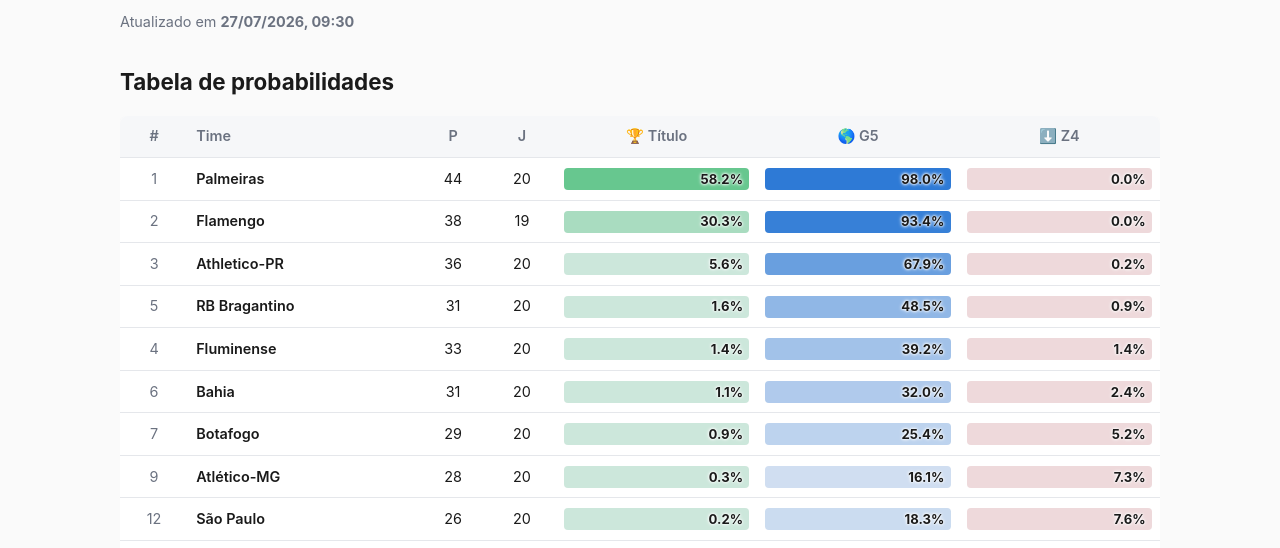
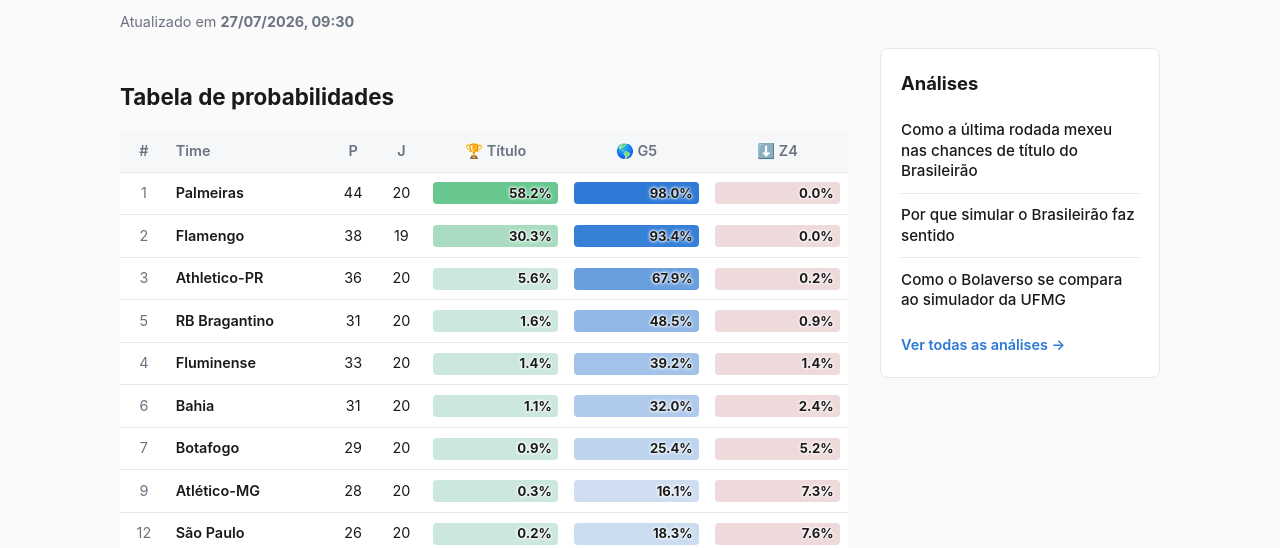
Before and after one commit to fdoped/brasilsim, an Astro site: page / in a window 1280 px wide. Shown: the part 223-771 px from the top of the page. Built offline with nearby package versions, Linux system fonts and the light colour scheme; Astro itself is replaced by a stand-in of ours.

Commit message:
adiciona barra lateral com artigos na home

```diff
--- a/src/pages/index.astro
+++ b/src/pages/index.astro
@@ -2,7 +2,13 @@
 // Home: consome o JSON gerado pelo GitHub Action e renderiza a página inteira
 // como HTML estático. Zero JavaScript no cliente, zero requisição a API.
 import Base from '../layouts/Base.astro';
+import { getCollection } from 'astro:content';
 import dados from '../data/probabilidades.json';
+
+// Últimos artigos do blog para a barra lateral
+const artigos = (await getCollection('blog'))
+  .sort((a, b) => b.data.data.getTime() - a.data.data.getTime())
+  .slice(0, 6);
 
 const { atualizado_em, fonte, nsim, tabela, proximos_jogos } = dados;
 const atualizadoBR = new Date(atualizado_em).toLocaleString('pt-BR', {
@@ -32,6 +38,9 @@ function corProvavel(p: string): string {
   <p class="meta">
     Atualizado em <strong>{atualizadoBR}</strong>
   </p>
+
+  <div class="layout">
+  <div class="principal">
 
   <h2>Tabela de probabilidades</h2>
   <div class="tabela-wrap">
@@ -117,9 +126,66 @@ function corProvavel(p: string): string {
     Simulação estatística baseada em modelos de Poisson, Dixon-Coles e Elo — não é previsão oficial.
     <a href="/metodologia/">Entenda como funciona</a>.
   </p>
+</div><!-- fim .principal -->
+
+  <aside class="lateral">
+    <h2 class="lateral-titulo">Análises</h2>
+    {artigos.length > 0 ? (
+      <ul class="lista-artigos">
+        {artigos.map((a) => (
+          <li>
+            <a href={`/blog/${a.slug}/`}>{a.data.titulo}</a>
+          </li>
+        ))}
+      </ul>
+    ) : (
+      <p class="sem-artigos">Em breve, análises das rodadas.</p>
+    )}
+    <a class="ver-todas" href="/blog/">Ver todas as análises →</a>
+  </aside>
+
+  </div><!-- fim .layout -->
 </Base>
 
 <style>
+  /* Layout de duas colunas: principal + barra lateral.
+     Desktop lado a lado; mobile a lateral vai para baixo. */
+  .layout {
+    display: grid;
+    grid-template-columns: 1fr 280px;
+    gap: 2rem;
+    align-items: start;
+  }
+  .principal { min-width: 0; }
+
+  .lateral {
+    background: var(--card);
+    border: 1px solid var(--borda);
+    border-radius: 8px;
+    padding: 1.25rem;
+    position: sticky;
+    top: 1rem;
+  }
+  .lateral-titulo { font-size: 1.15rem; margin: 0 0 0.75rem; }
+  .lista-artigos { list-style: none; padding: 0; margin: 0; }
+  .lista-artigos li { border-bottom: 1px solid var(--borda); }
+  .lista-artigos li:last-child { border-bottom: none; }
+  .lista-artigos a {
+    display: block; padding: 0.7rem 0;
+    color: var(--texto); font-weight: 500; font-size: 0.95rem;
+    line-height: 1.35; transition: color 0.15s;
+  }
+  .lista-artigos a:hover { color: var(--verde); text-decoration: none; }
+  .sem-artigos { color: var(--cinza); font-size: 0.9rem; }
+  .ver-todas {
+    display: inline-block; margin-top: 0.75rem;
+    font-size: 0.9rem; font-weight: 600;
+  }
+
+  @media (max-width: 820px) {
+    .layout { grid-template-columns: 1fr; }
+    .lateral { position: static; margin-top: 1rem; }
+  }
   .lead { font-size: 1.1rem; color: var(--texto); max-width: 62ch; }
   .meta { color: var(--cinza); font-size: 0.9rem; margin-top: -0.25rem; }
 
```
